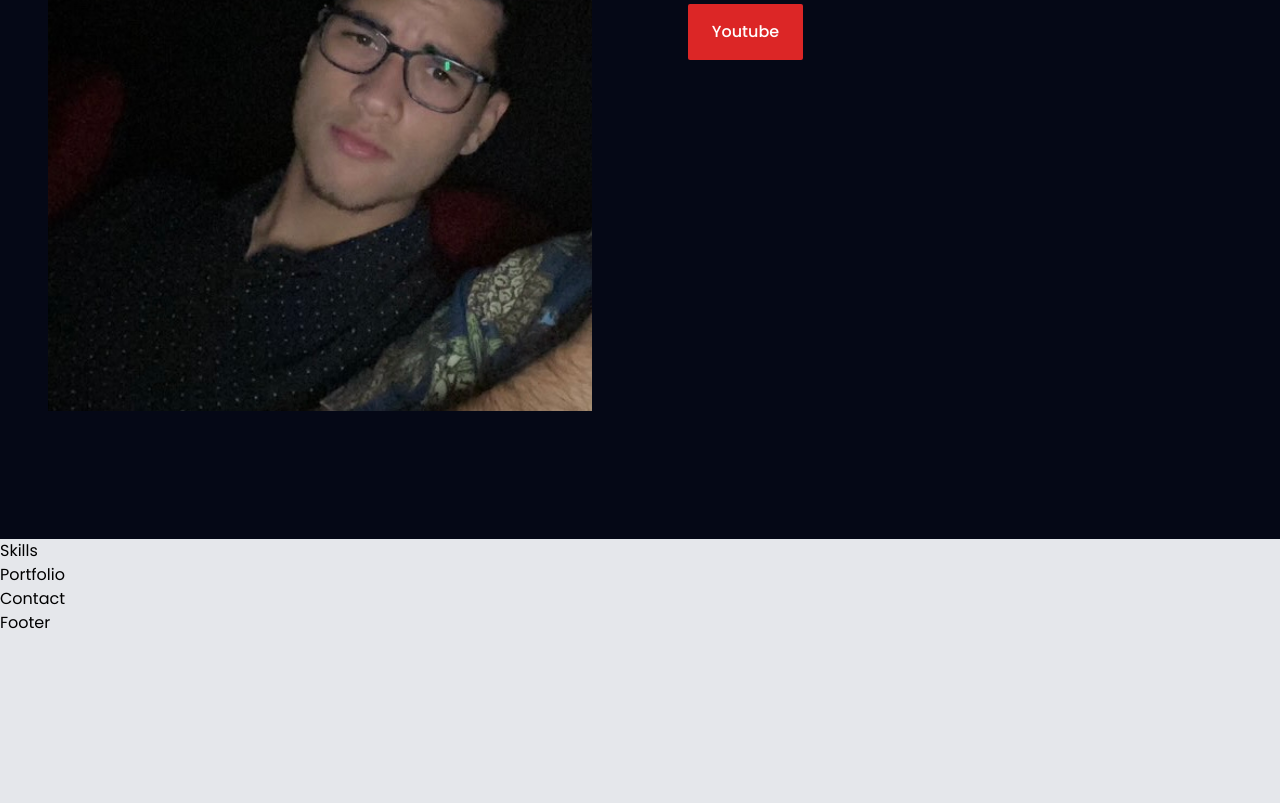
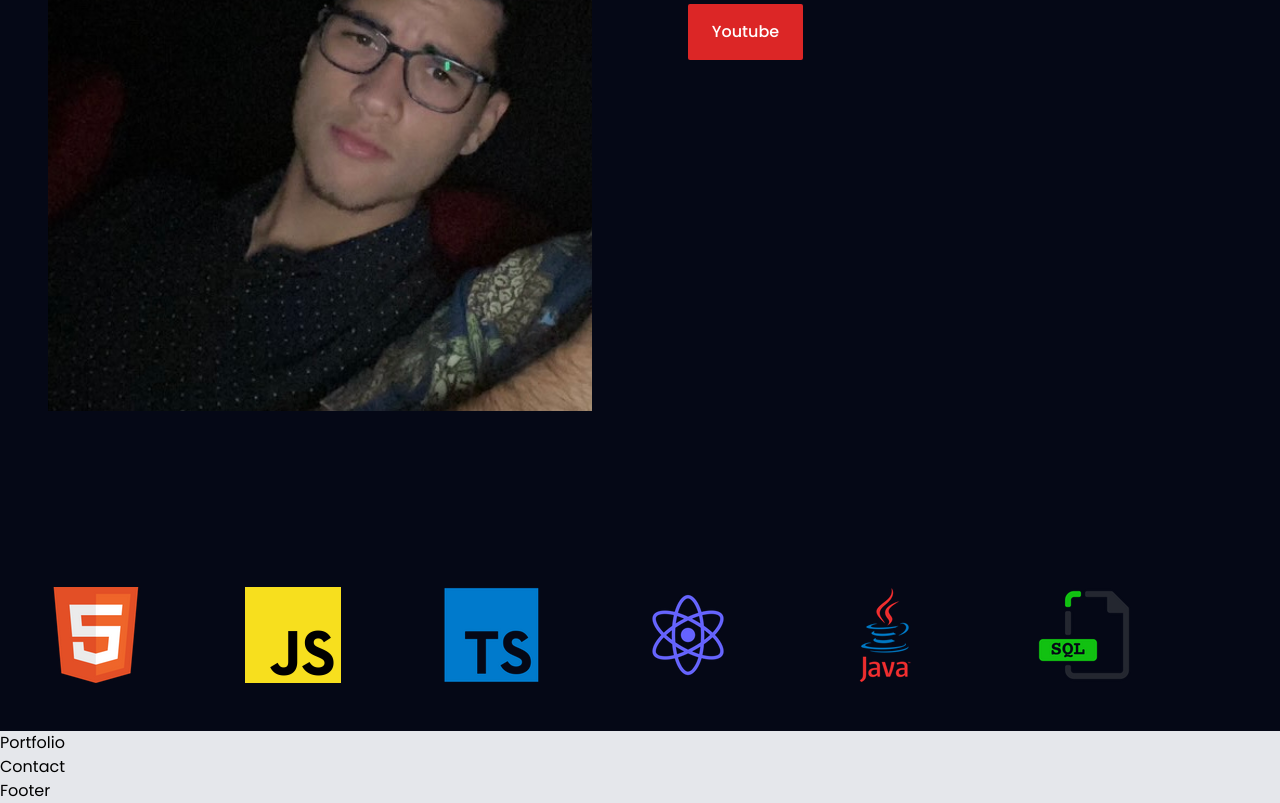
Before and after one commit to jar285/Jesus_Portfolio, a React (Vite) app: page / in a window 1280 px wide. Shown: the part 1338-2141 px from the top of the page. Before the commit the page ends 1973 px from the top, so only its background shows below. Built offline with nearby package versions, Linux system fonts and the light colour scheme.

Commit message:
Updated Skills page

```diff
--- a/src/Components/Skills.jsx
+++ b/src/Components/Skills.jsx
@@ -1,7 +1,32 @@
 import React from 'react'
+import {inViewHandler} from "../animationHandler";
+import {motion,useAnimation} from "framer-motion";
+import {InView} from "react-intersection-observer";
+import { skills } from "../data";
 
 export const Skills = () => {
+  const animation = useAnimation();
+
   return (
-    <div>Skills</div>
-  )
-}
+   <InView onChange={(inView)=> inViewHandler(inView,animation)}>
+    <section className="h-76 bg-primary py-12">
+      <div className="container mx-auto">
+        <motion.div
+          className="grid grid-cols-6 md:grid-flow-row"
+          inital={{opacity: 0, scale:0.5}}
+          animate={animation}
+        >
+          {skills.map((skill,index)=>{
+            return(
+              <div className="max-h-xs" key={index}>
+                <img src={skill.image} alt="skills"/>
+              </div>
+            )
+          })}
+
+        </motion.div>
+      </div>
+    </section>
+ </InView>
+  );
+};
```
